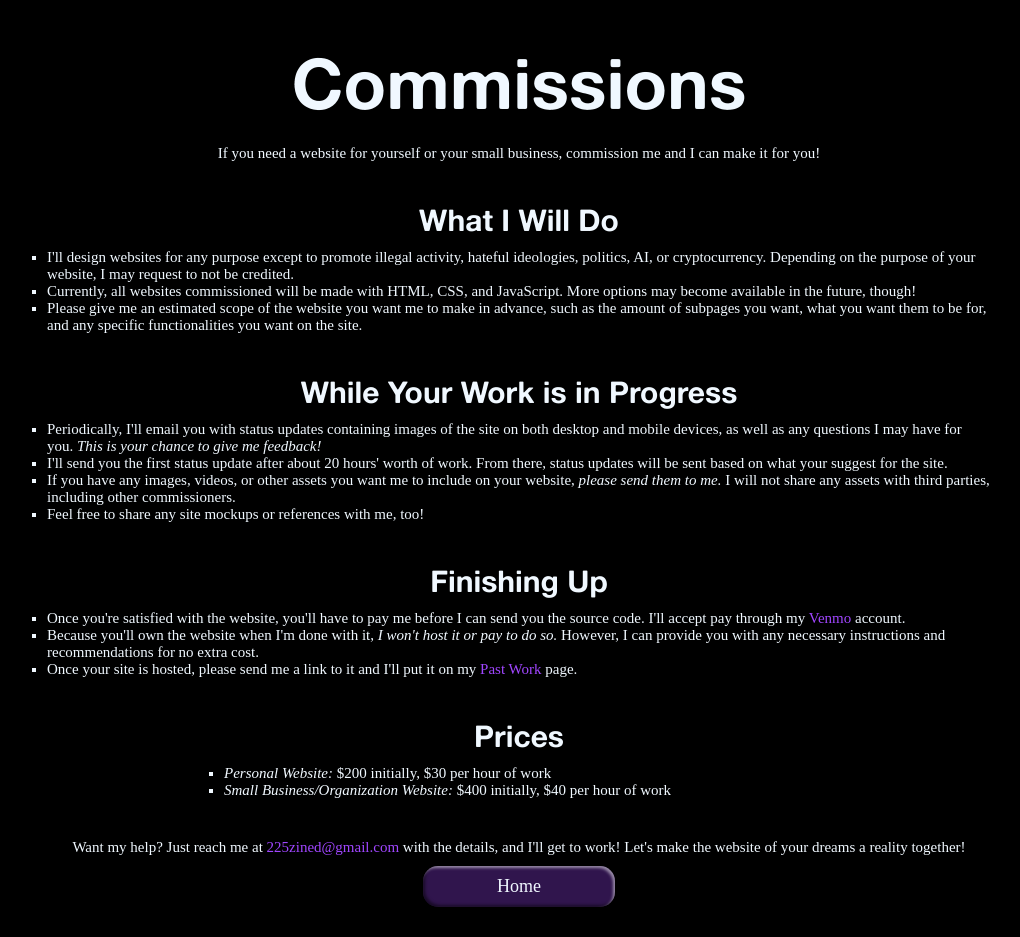
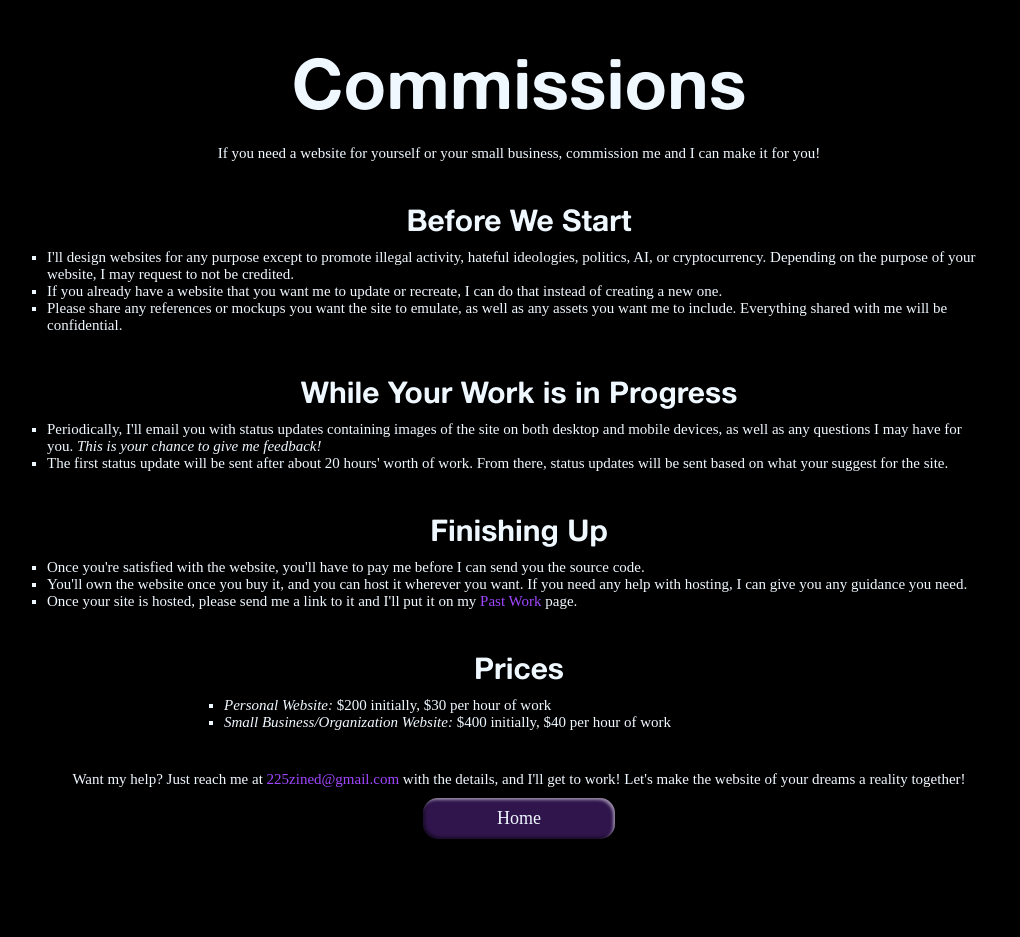
Before and after one commit to SamuelDeniz9139/SamuelDeniz9139.github.io, a plain HTML site: page commissions.html in a window 1280 px wide. Shown: the whole page, without its empty margins (121-1141 px from the left). After the commit the page ends 869 px from the top, so only its background shows below. Drawn offline with Linux system fonts and the light colour scheme; a web font is replaced by a local one.

Commit message:
updated terms of use

```diff
--- a/commissions.html
+++ b/commissions.html
@@ -13,14 +13,14 @@
                 <p class="title">Commissions</h1>
                 <p>If you need a website for yourself or your small business, commission me and I can make it for you!</p>
                 <div class="comInfo">
-                    <p class="subtitle">What I Will Do</p>
+                    <p class="subtitle">Before We Start</p>
                     <ul>
-                        <li>I'll design websites for any purpose except to promote illegal activity, hateful ideologies, politics, AI,
-                        or cryptocurrency. Depending on the purpose of your website, I may request to not be credited.</li>
-                        <li>Currently, all websites commissioned will be made with HTML, CSS, and JavaScript. More options may become
-                        available in the future, though!</li>
-                        <li>Please give me an estimated scope of the website you want me to make in advance, such as the amount of
-                        subpages you want, what you want them to be for, and any specific functionalities you want on the site.</li>
+                        <li>I'll design websites for any purpose except to promote illegal activity, hateful ideologies, politics,
+                        AI, or cryptocurrency. Depending on the purpose of your website, I may request to not be credited.</li>
+                        <li>If you already have a website that you want me to update or recreate, I can do that instead of
+                        creating a new one.</li>
+                        <li>Please share any references or mockups you want the site to emulate, as well as any assets you want
+                        me to include. Everything shared with me will be confidential.</li>
                     </ul>
                 </div>
                 <div class="comInfo">
@@ -28,20 +28,16 @@
                     <ul>
                         <li>Periodically, I'll email you with status updates containing images of the site on both desktop and mobile
                         devices, as well as any questions I may have for you. <i>This is your chance to give me feedback!</i></li>
-                        <li>I'll send you the first status update after about 20 hours' worth of work. From there, status updates will
+                        <li>The first status update will be sent after about 20 hours' worth of work. From there, status updates will
                         be sent based on what your suggest for the site.</li>
-                        <li>If you have any images, videos, or other assets you want me to include on your website, <i>please send them
-                        to me.</i> I will not share any assets with third parties, including other commissioners.</li>
-                        <li>Feel free to share any site mockups or references with me, too!</li>
                     </ul>
                 </div>
                 <div class="comInfo">
                     <p class="subtitle">Finishing Up</p>
                     <ul>
-                        <li>Once you're satisfied with the website, you'll have to pay me before I can send you the source code.
-                        I'll accept pay through my <a href="https://account.venmo.com/u/SamuelDeniz">Venmo</a> account.</li>
-                        <li>Because you'll own the website when I'm done with it, <i>I won't host it or pay to do so.</i> However, I
-                        can provide you with any necessary instructions and recommendations for no extra cost.</li>
+                        <li>Once you're satisfied with the website, you'll have to pay me before I can send you the source code.</li>
+                        <li>You'll own the website once you buy it, and you can host it wherever you want. If you need any help with
+                        hosting, I can give you any guidance you need.</li>
                         <li>Once your site is hosted, please send me a link to it and I'll put it on my <a href="pastwork.html">Past
                         Work</a> page.</li>
                     </ul>
```
Also changed, not shown: index.html (+2 -2 lines).
